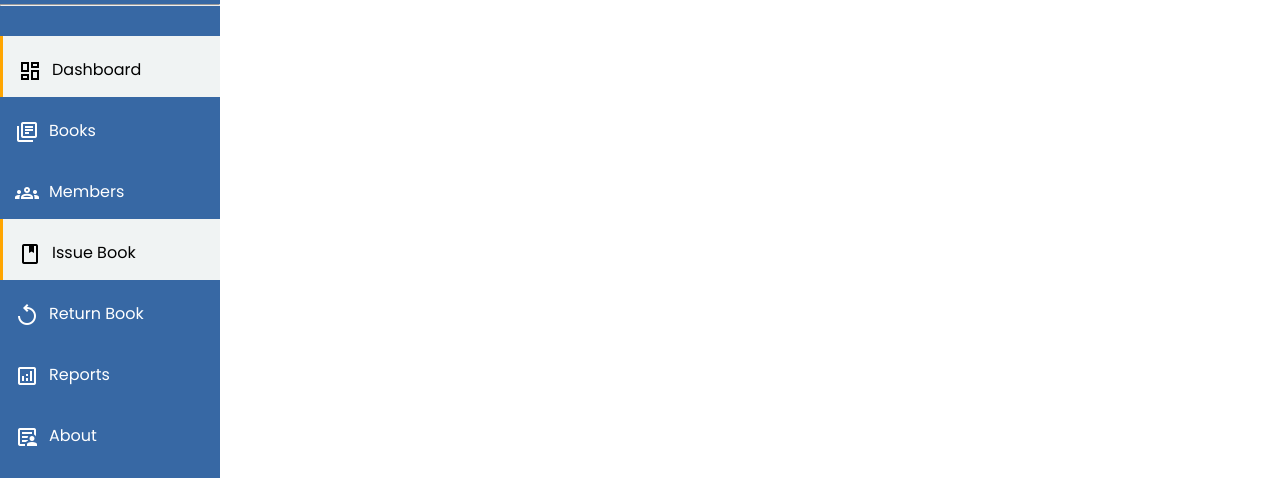
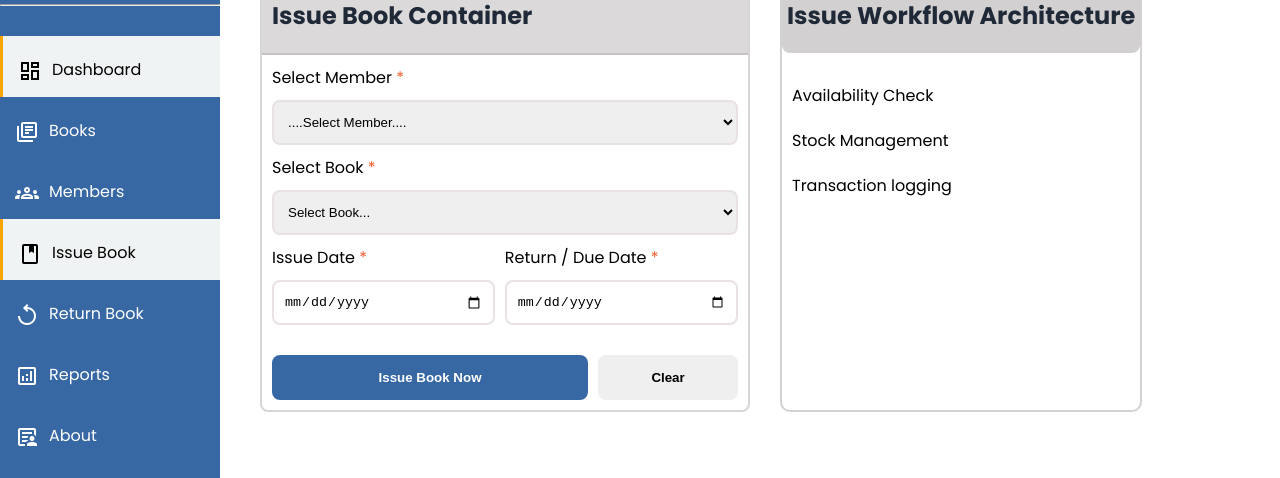
Before and after one commit to webwithmohan/lms-mini-project, a plain HTML site: page templates/issuebook.html in a window 1280 px wide. Shown: the part 92-570 px from the top of the page. Drawn offline with nearby package versions, Linux system fonts and the light colour scheme; some packages are replaced by stand-ins of ours; a script that the page names is missing.

Commit message:
changes Success

```diff
--- /dev/null
+++ b/css/issue.css
@@ -0,0 +1,40 @@
+* {
+  box-sizing: border-box;
+  margin: 0px;
+  padding: 0px;
+}
+.input-group select,
+input {
+  width: 100%;
+  height: 45px;
+  border: none;
+  outline: none;
+  border: 2px solid rgb(232, 226, 226);
+  padding: 5px 10px;
+}
+.input-group label span {
+  color: rgb(241, 92, 42);
+}
+.btn-group {
+  display: flex;
+  justify-content: space-between;
+  margin-top: 20px;
+  gap: 10px;
+}
+.btn-group button {
+  height: 45px;
+  border: none;
+  outline: none;
+  border-radius: 8px;
+  font-weight: bold;
+
+
+}
+.input-group input,select{
+  border-radius: 8px;
+  margin: 10px 0px;
+}
+.avail-list > li{
+  margin-top: 20px;
+
+}
--- a/templates/issuebook.html
+++ b/templates/issuebook.html
@@ -1,11 +1,12 @@
-<!DOCTYPE html>
+<!doctype html>
 <html lang="en">
   <head>
-    <meta charset="UTF-8">
-    <meta name="viewport" content="width=device-width, initial-scale=1.0">
+    <meta charset="UTF-8" />
+    <meta name="viewport" content="width=device-width, initial-scale=1.0" />
     <title>Issue Book</title>
-    <link rel="stylesheet" href="../css/dashboard.css">
-    <link rel="stylesheet" href="../css/variable.css">
+    <link rel="stylesheet" href="../css/dashboard.css" />
+    <link rel="stylesheet" href="../css/variable.css" />
+    <link rel="stylesheet" href="../css/issue.css">
   </head>
   <body>
     <aside></aside>
@@ -13,6 +14,61 @@
     <!--Main Content-->
     <main>
       <h1>Issue Book</h1>
+      <div class="issue-book-container" style="display: flex">
+        <div class="left-issue" style="width: 50%;border: 2px solid rgb(215, 213, 213); border-radius: 8px;">
+          <div class="container" >
+            <div class="text" style="border-bottom: 2px solid rgb(198, 195, 195); background-color: rgb(219, 217, 217); padding: 10px;">
+              <h2 style=>Issue Book Container</h2>
+            </div>
+            <div class="section" style="padding: 10px;">
+              <div class="input-group">
+                <label for="">Select Member <span>*</span></label
+                ><br />
+                <select name="" id="member-select">
+                  <option value="">....Select Member....</option>
+                </select>
+              </div>
+              <div class="input-group">
+                <label for="">Select Book <span>*</span></label
+                ><br />
+                <select name="" id="book-select">
+                  <option value="">Select Book...</option>
+                </select>
+              </div>
+              <div class="input-group" style="display: flex; justify-content: space-between; gap: 10px;">
+                <div class="date" style="flex-grow: 1;">
+                  <label for="">Issue Date <span>*</span></label
+                  ><br />
+                  <input type="date" />
+                </div>
+                <div class="due" style="flex-grow: 1;">
+                  <label for="">Return / Due Date <span>*</span></label
+                  ><br />
+                  <input type="date" />
+                </div>
+              </div>
+              <div class="btn-group">
+                <button style="flex-grow: 4 ;background-color: var(--main-color);color: white;">Issue Book Now</button>
+                <button style="flex-grow: 2;">Clear</button>
+              </div>
+            </div>
+          </div>
+        </div>
+        <div class="right-issue" style="margin-left: 30px; border: 2px solid rgb(212, 209, 209); border-radius: 10px">
+          <div class="right-text" style="background-color: rgb(210, 208, 208); padding: 10px 5px; border-radius: 8px;">
+            <h2>Issue Workflow Architecture</h2>
+
+          </div>
+          <div class="right-content" style="padding: 10px;">
+            <ol style="list-style: none;" class="avail-list">
+              <li>Availability Check</li>
+              <li>Stock Management</li>
+              <li>Transaction logging</li>
+            </ol>
+
+          </div>
+        </div>
+      </div>
     </main>
 
     <script src="../js/sidebar.js"></script>
```
Also changed, not shown: css/books.css (+37 -36 lines), templates/books.html (+1 -1 lines), templates/dashboard.html (+1 -1 lines). Lines whose indentation alone changed are shown as unchanged.
